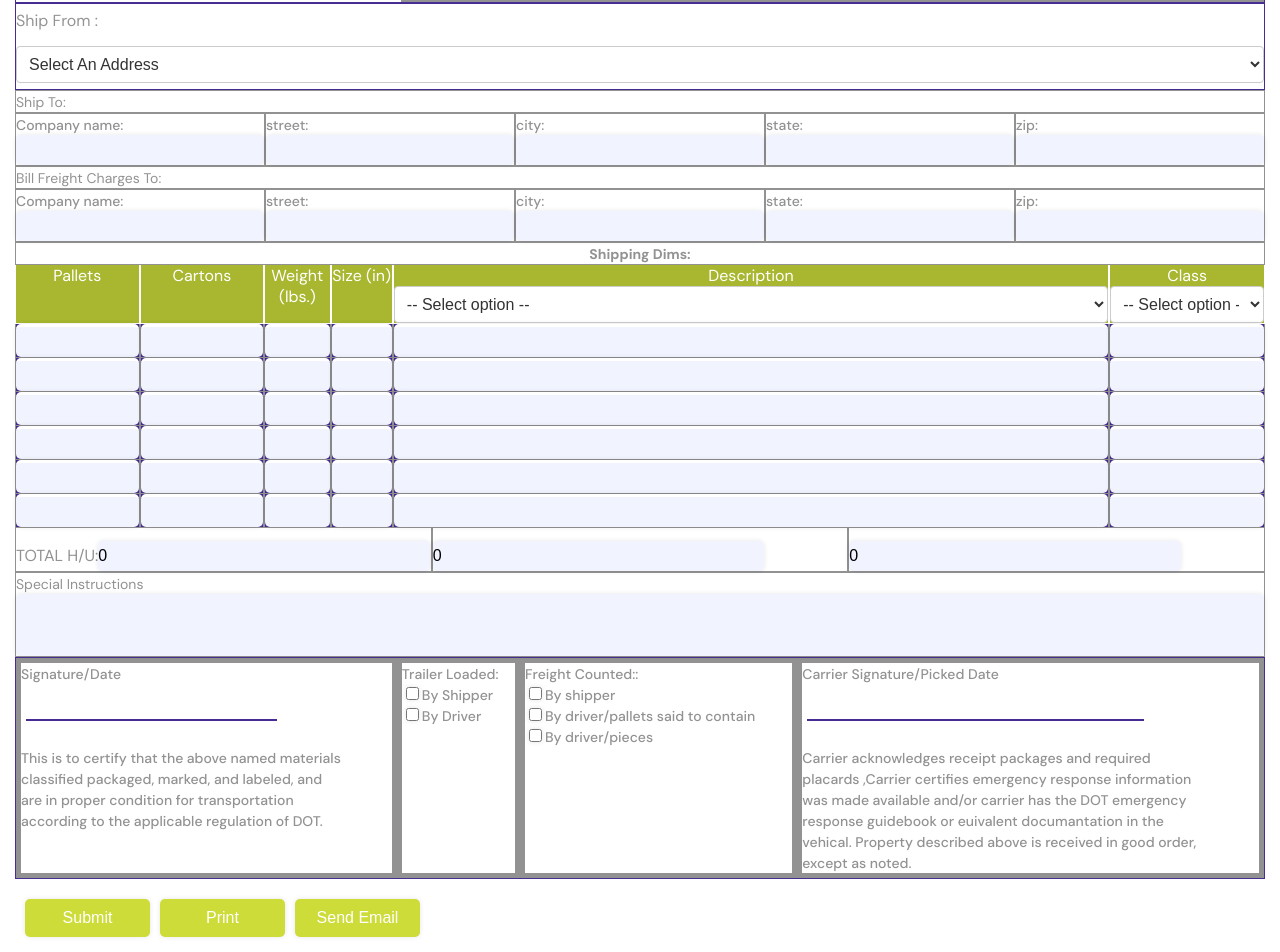
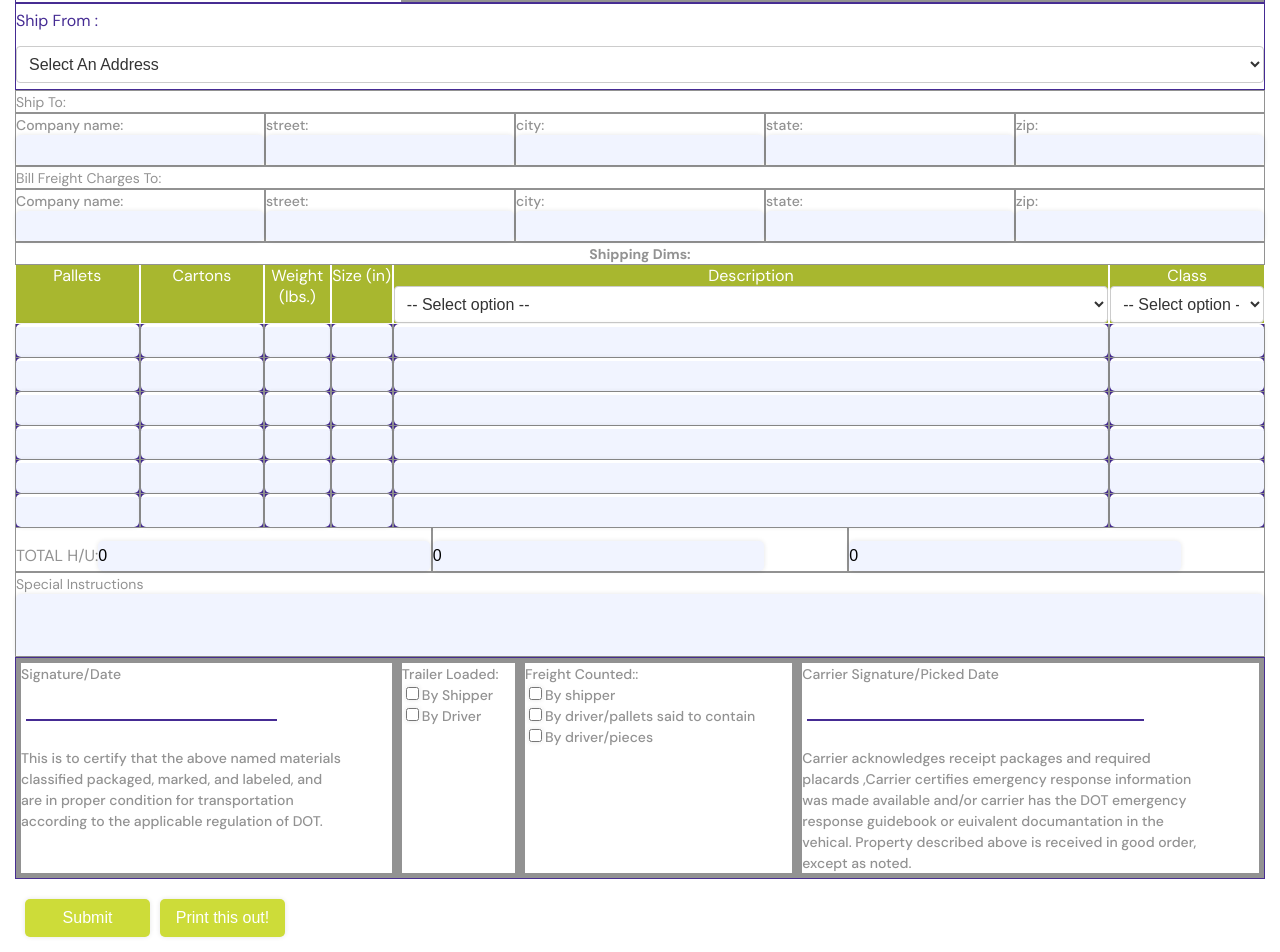
Before and after one commit to developermickey/ajay_table, a React (Create React App) app: page /table in a window 1280 px wide. Shown: the part 216-1168 px from the top of the page. Built offline with nearby package versions, Linux system fonts and the light colour scheme.

Commit message:
code push

```diff
--- a/src/components/Table2.jsx
+++ b/src/components/Table2.jsx
@@ -1,26 +1,12 @@
-import { saveAs } from 'file-saver';
+
 import React, { useState, useRef } from "react";
 import { useReactToPrint } from 'react-to-print';
 import FedEx_Freight from "./OTRT.jpg";
 import jsPDF from "jspdf";
 import "jspdf-autotable";
-import {
-  addDoc,
-  collection,
-  doc,
-  getDocs,
-  getFirestore,
-  setDoc
-} from "firebase/firestore";
+import { addDoc, collection, doc, getDocs, getFirestore, setDoc } from "firebase/firestore";
 import { app } from "../firebase.config";
 import emailjs from "@emailjs/browser";
-
-
-
-
-
-
-
 
 
 
@@ -41,8 +27,7 @@ const Table2 = () => {
   const [totalPallets, setTotalPallets] = useState(0);
   const [totalCartons, setTotalCartons] = useState(0);
   const [totalWeight, setTotalWeight] = useState(0);
-
-
+  const [attachment, setAttachment] = useState();
 
 
   const handleChange = (e) => {
@@ -62,52 +47,6 @@ const Table2 = () => {
     const handlePrint = useReactToPrint({
       content: () => componentRef.current,
     });
-
-
-    const handleSendEmail = () => {
-      const doc = new jsPDF();
-
-      doc.addImage(componentRef.current, 'JPEG', 10, 10, 190, 0);
-
-      const pdfDataUri = doc.output('datauristring');
-
-      // Convert data URI to a Blob
-      const pdfBlob = dataURItoBlob(pdfDataUri);
-
-      // Create a file object from the Blob
-      const pdfFile = new File([pdfBlob], 'document.pdf', { type: 'application/pdf' });
-
-      // Prepare the email parameters
-      const emailParams = {
-        to_email: 'mukesh.adlivetech@gmail.com',
-        // Add the PDF file as an attachment
-        attachment: pdfFile,
-      };
-
-      // Send the email using emailjs
-      emailjs.send('service_67sdcul', 'template_woh3a2i', emailParams, 'xnoXqBMQa8cUpnPHk')
-        .then((response) => {
-          console.log('Email sent successfully!', response.status, response.text);
-        })
-        .catch((error) => {
-          console.error('Error sending email:', error);
-        });
-    };
-
-    // Function to convert Data URI to Blob
-    const dataURItoBlob = (dataURI) => {
-      const byteString = atob(dataURI.split(',')[1]);
-      const mimeString = dataURI.split(',')[0].split(':')[1].split(';')[0];
-      const ab = new ArrayBuffer(byteString.length);
-      const ia = new Uint8Array(ab);
-      for (let i = 0; i < byteString.length; i++) {
-        ia[i] = byteString.charCodeAt(i);
-      }
-      return new Blob([ab], { type: mimeString });
-    };
-
-
-
   const handleInputChange = (e, rowIndex, cellIndex) => {
     const value = e.target.value;
 
@@ -169,6 +108,7 @@ const Table2 = () => {
       serviceType: serviceType,
       shipFrom: shipFrom,
       shipTo: shipTo,
+      attachment: attachment,
 
     };
 
@@ -183,15 +123,8 @@ const Table2 = () => {
       body: tableData,
     });
     pdf.save("form.pdf");
-  //    const pdf = new jsPDF();
-  // const tableData = Object.entries(orders).map(([key, value]) => [key, value]);
-  // pdf.autoTable({
-  //   head: [['Field', 'Value']],
-  //   body: tableData,
-  // });
+    setAttachment(pdf);
 
-    const pdfBlob = pdf.output('blob');
-  saveAs(pdfBlob, 'form.pdf');
 
     // Send email
     const templateParams = {
@@ -207,6 +140,8 @@ const Table2 = () => {
       serviceType: serviceType,
       shipFrom: shipFrom,
       shipTo: shipTo,
+      attachment: attachment,
+
 
     };
 
@@ -215,7 +150,7 @@ const Table2 = () => {
         "service_67sdcul",
         "template_woh3a2i",
         templateParams,
-        "xnoXqBMQa8cUpnPHk"
+        "xnoXqBMQa8cUpnPHk",
       );
       console.log("Email sent successfully!");
     } catch (error) {
@@ -223,18 +158,9 @@ const Table2 = () => {
     }
 
     // console.log("Input values:", values);
-
-
-
-
-
-
   };
 
   // Rest of your code
-
-
-
 
   return (
     <div>
@@ -437,8 +363,9 @@ const Table2 = () => {
                 width: "calc(100% - 0px)",
                 border: "1px solid #452b93",
                 padding: "6px 0px",
-                color: "#949494",
-              }} >
+                color: "#452b93"
+              }}
+            >
               <span>Ship From :</span>
               <br />
               <select style={{ marginTop: "15px", width: "100%" }} value={shipFrom}
@@ -970,9 +897,8 @@ const Table2 = () => {
         <button type="submit" onClick={handleSubmit} >
           Submit
         </button>
+        <button onClick={handlePrint}>Print this out!</button>
 
-      <button onClick={handlePrint}>Print</button>
-      <button onClick={handleSendEmail}>Send Email</button>
       </form>
     </div>
   );
```
